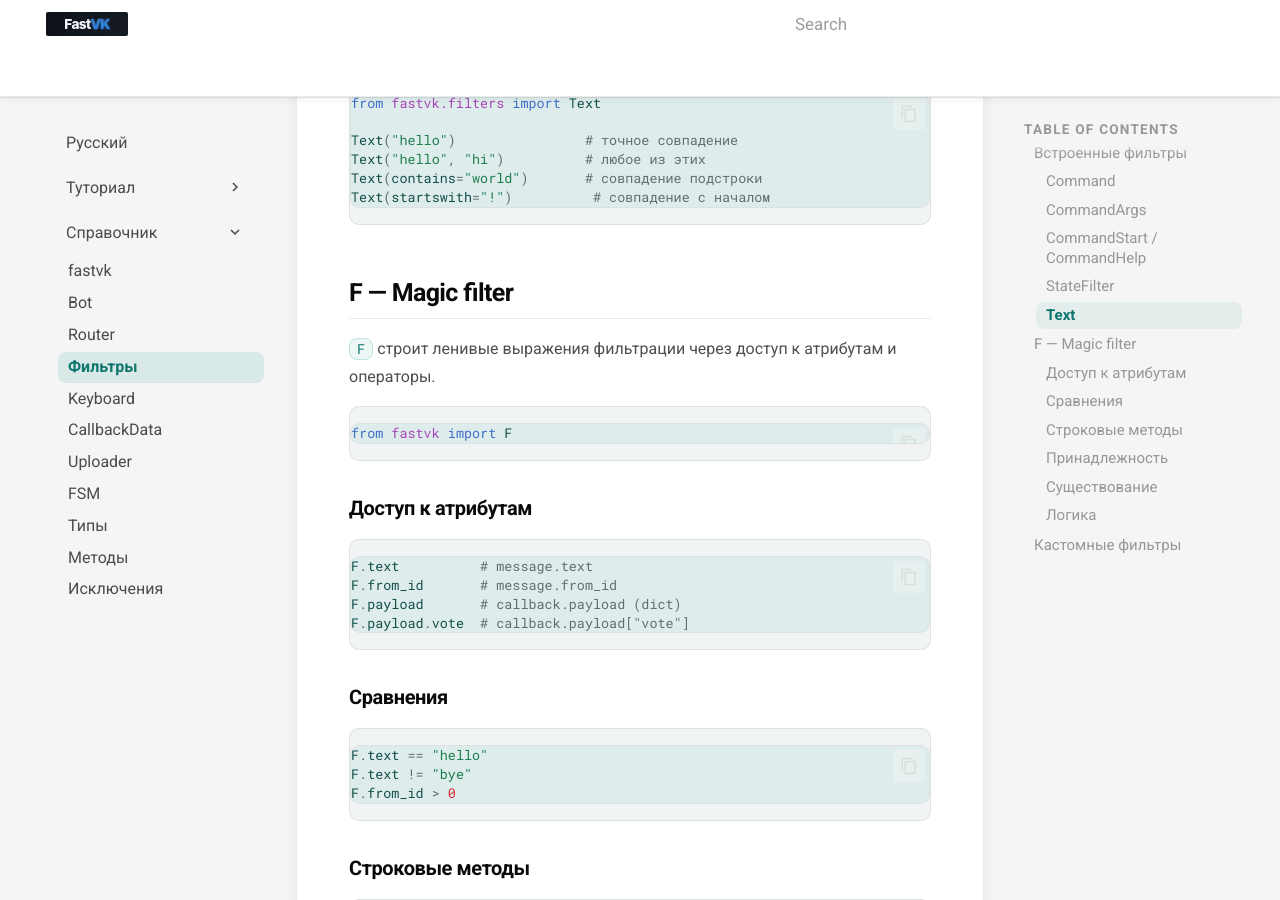
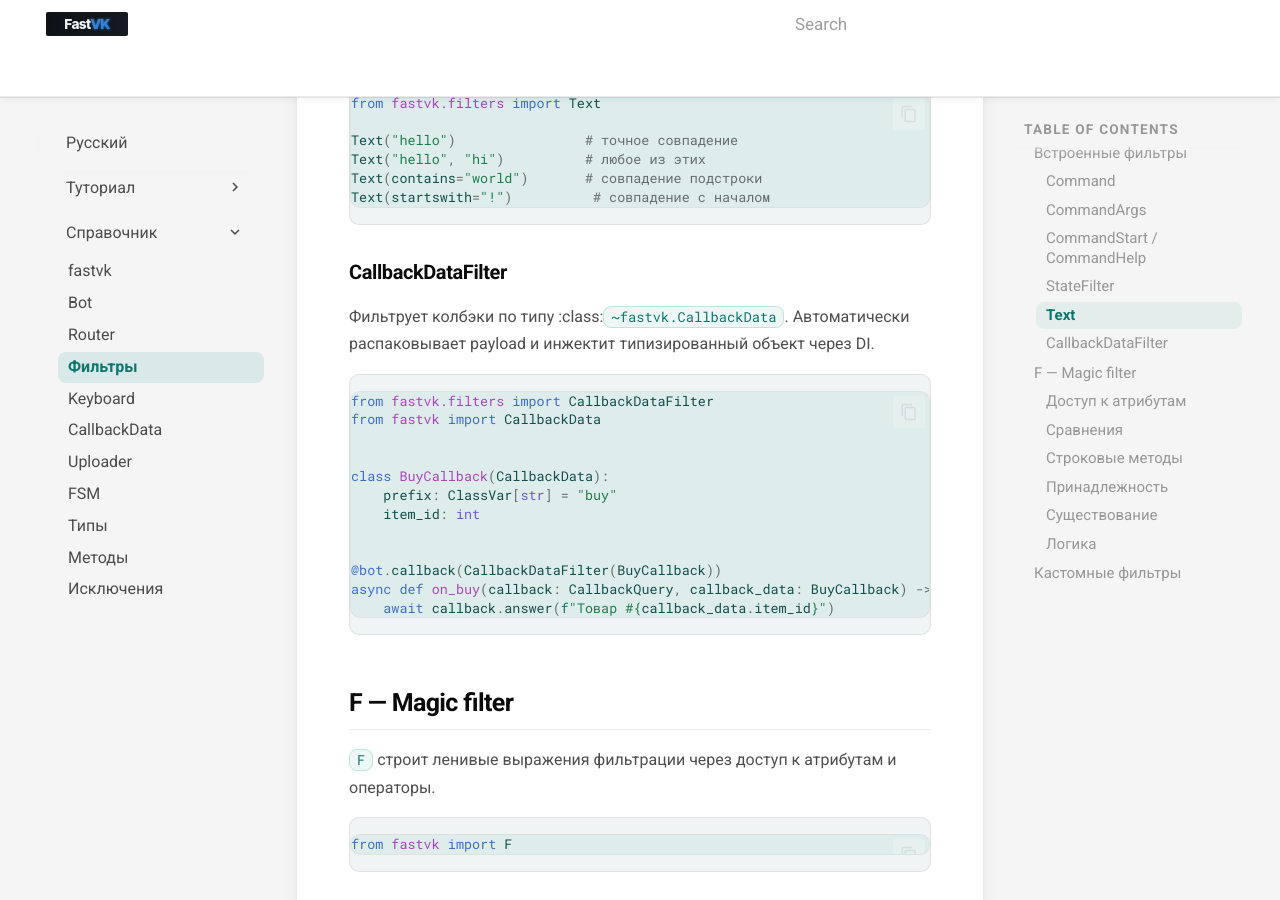
Before and after one commit to ndugram/fastvk, an MkDocs documentation site: the page built from docs/ru/reference/filters.md, in a window 1280 px wide and 900 px high, scrolled down 2340 px. Built offline with MkDocs 1.6.1 and Material for MkDocs 9.7.7, drawn with Linux system fonts in a browser that asks for light colours; comment, search, counter and statistics services are not loaded.

Commit message:
docs: update filters.md

````diff
--- a/docs/ru/reference/filters.md
+++ b/docs/ru/reference/filters.md
@@ -84,6 +84,25 @@ Text(contains="world")       # совпадение подстроки
 Text(startswith="!")          # совпадение с началом
 ```
 
+### CallbackDataFilter
+
+Фильтрует колбэки по типу :class:`~fastvk.CallbackData`. Автоматически распаковывает payload и инжектит типизированный объект через DI.
+
+```python
+from fastvk.filters import CallbackDataFilter
+from fastvk import CallbackData
+
+
+class BuyCallback(CallbackData):
+    prefix: ClassVar[str] = "buy"
+    item_id: int
+
+
+@bot.callback(CallbackDataFilter(BuyCallback))
+async def on_buy(callback: CallbackQuery, callback_data: BuyCallback) -> None:
+    await callback.answer(f"Товар #{callback_data.item_id}")
+```
+
 ## F — Magic filter
 
 `F` строит ленивые выражения фильтрации через доступ к атрибутам и операторы.
````
